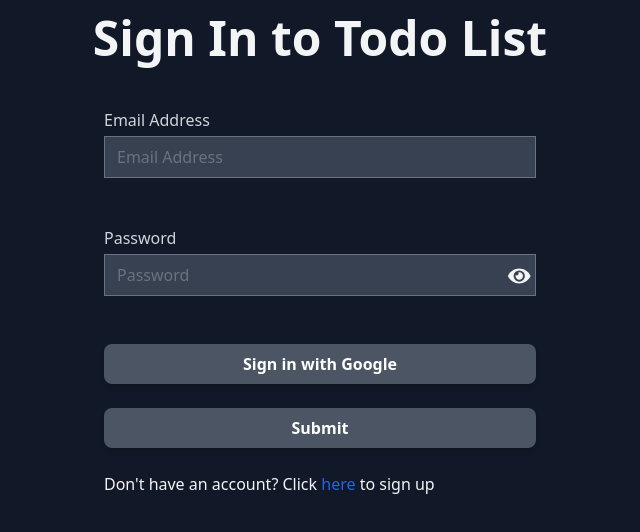
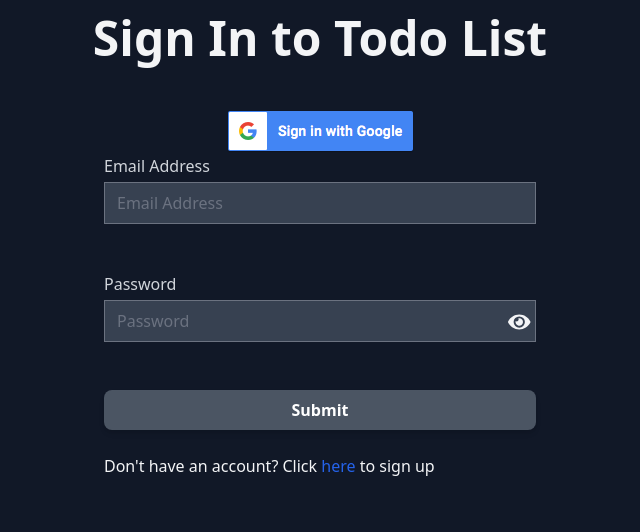
Before and after one commit to jsmon/todite, a Next.js app: page /sign-in in a window 1280 px wide. Shown: the top 532 px of the page, without its empty margins (320-960 px from the left). Built offline with nearby package versions, Linux system fonts and the light colour scheme; no server answers.

Commit message:
Added sign in with Google

```diff
--- a/components/Form.tsx
+++ b/components/Form.tsx
@@ -21,6 +21,7 @@
     if (isSSR) {
         return (
             <form className="mt-8 max-w-md px-2 m-auto">
+                <img className="sign-in-with-google min-w-10 m-auto cursor-pointer" src="/sign-in-with-google.png" alt="Sign in With Google" />
                 <div className="grid grid-cols-1 gap-6">
                     <label className="block">
                         <span className="text-gray-700 dark:text-gray-300">Email Address</span>
@@ -35,7 +36,6 @@
                         </div>
                     </label>
                     <p id="password-message"></p>
-                    <button type="button" className="block py-2 px-4 font-semibold rounded-lg shadow-md text-white bg-gray-600 hover:bg-gray-500 dark:hover:bg-gray-800">Sign {type === 'sign-in' ? 'in' : 'up'} with Google</button>
                     <button type="submit" className="block py-2 px-4 font-semibold rounded-lg shadow-md text-white bg-gray-600 hover:bg-gray-500 dark:hover:bg-gray-800">Submit</button>
                     <p>{type === 'sign-in' ? "Don't" : 'Already'} have an account? Click <Link href={type === 'sign-in' ? '/sign-up' : '/sign-in'}><a className="text-blue-600 hover:underline">here</a></Link> to sign {type === 'sign-in' ? 'up' : 'in'}</p>
                 </div>
@@ -123,6 +123,7 @@
 
     return (
         <form onSubmit={formSubmit} className="mt-8 max-w-md px-2 m-auto">
+            <img onClick={signInWithGoogle} className="sign-in-with-google min-w-10 m-auto cursor-pointer" src="/sign-in-with-google.png" alt="Sign in With Google" />
             <div className="grid grid-cols-1 gap-6">
                 <label className="block">
                     <span className="text-gray-700 dark:text-gray-300">Email Address</span>
@@ -137,7 +138,6 @@
                     </div>
                 </label>
                 <p id="password-message">{passwordMessage}</p>
-                <button type="button" className="block py-2 px-4 font-semibold rounded-lg shadow-md text-white bg-gray-600 hover:bg-gray-500 dark:hover:bg-gray-800" onClick={signInWithGoogle}>Sign {type === 'sign-in' ? 'in' : 'up'} with Google</button>
                 <button type="submit" className="block py-2 px-4 font-semibold rounded-lg shadow-md text-white bg-gray-600 hover:bg-gray-500 dark:hover:bg-gray-800">Submit</button>
                 <p>{type === 'sign-in' ? "Don't" : 'Already'} have an account? Click <Link href={type === 'sign-in' ? '/sign-up' : '/sign-in'}><a className="text-blue-600 hover:underline">here</a></Link> to sign {type === 'sign-in' ? 'up' : 'in'}</p>
             </div>
```
Also changed, not shown: public/sign-in-with-google.png (added).
